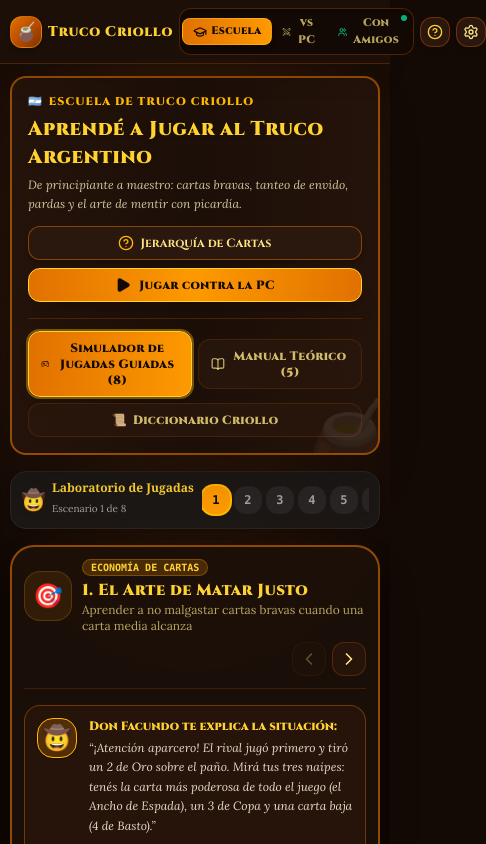
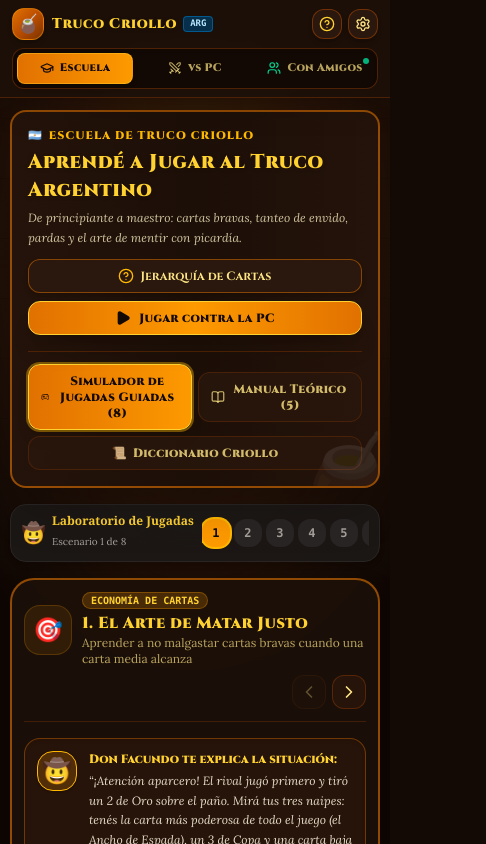
Before and after one commit to rdbergeruser-stack/Juego-Truco-Argentino, a React (Vite) app: page / in a window 390 px wide. Shown: the top 844 px of the page, 486 px wide, since content can reach past the window. Built offline with nearby package versions, Linux system fonts and the light colour scheme.

Commit message:
fix(mobile): Barra de navegacion responsive en dos niveles para movil sin desborde horizontal

```diff
--- a/src/App.tsx
+++ b/src/App.tsx
@@ -35,81 +35,105 @@ export function App() {
   return (
     <div className="min-h-screen bg-pulperia text-[#fbf3df] flex flex-col font-body selection:bg-amber-600 selection:text-[#fbf3df]">
       {/* Barra de Navegación Principal de la Pulpería */}
-      <header className="sticky top-0 z-30 bg-[#1c1009]/95 border-b border-amber-800/40 backdrop-blur-md px-2.5 sm:px-4 py-2 sm:py-2.5 shadow-xl">
-        <div className="max-w-6xl mx-auto flex items-center justify-between gap-1.5 sm:gap-2">
-          {/* Logo y Título Criollo */}
-          <div
-            onClick={() => setActiveTab('tutorial')}
-            className="flex items-center gap-1.5 sm:gap-2.5 cursor-pointer select-none group shrink-0"
-          >
-            <div className="w-8 h-8 sm:w-9 sm:h-9 rounded-xl bg-gradient-to-br from-amber-600 via-amber-700 to-amber-900 border border-amber-500/50 flex items-center justify-center text-lg sm:text-xl shadow-md group-hover:scale-105 transition">
-              🧉
-            </div>
-            <div>
-              <div className="flex items-center gap-1.5">
-                <span className="font-display font-black text-amber-300 text-sm sm:text-base md:text-lg tracking-wider leading-none drop-shadow">
-                  Truco Criollo
-                </span>
-                <span className="hidden xs:inline text-[9px] sm:text-[10px] bg-sky-950 text-sky-200 border border-sky-600/50 px-1.5 py-0.2 rounded font-mono font-bold">
-                  ARG
+      <header className="sticky top-0 z-30 bg-[#1c1009]/95 border-b border-amber-800/40 backdrop-blur-md px-3 sm:px-4 py-2 sm:py-2.5 shadow-xl">
+        <div className="max-w-6xl mx-auto flex flex-col md:flex-row md:items-center md:justify-between gap-2 md:gap-3">
+
+          {/* Fila Superior en Móvil / Lado Izquierdo en Desktop */}
+          <div className="flex items-center justify-between w-full md:w-auto">
+            {/* Logo y Título Criollo */}
+            <div
+              onClick={() => setActiveTab('tutorial')}
+              className="flex items-center gap-2 cursor-pointer select-none group shrink-0"
+            >
+              <div className="w-8 h-8 sm:w-9 sm:h-9 rounded-xl bg-gradient-to-br from-amber-600 via-amber-700 to-amber-900 border border-amber-500/50 flex items-center justify-center text-lg sm:text-xl shadow-md group-hover:scale-105 transition">
+                🧉
+              </div>
+              <div>
+                <div className="flex items-center gap-1.5">
+                  <span className="font-display font-black text-amber-300 text-sm sm:text-base md:text-lg tracking-wider leading-none drop-shadow">
+                    Truco Criollo
+                  </span>
+                  <span className="text-[9px] sm:text-[10px] bg-sky-950 text-sky-200 border border-sky-600/50 px-1.5 py-0.2 rounded font-mono font-bold">
+                    ARG
+                  </span>
+                </div>
+                <span className="text-[10px] text-amber-200/60 hidden md:block font-body italic -mt-0.5">
+                  Pulpería, Escuela & Amigos Online
                 </span>
               </div>
-              <span className="text-[10px] text-amber-200/60 hidden sm:block font-body italic -mt-0.5">
-                Pulpería, Escuela & Amigos Online
-              </span>
+            </div>
+
+            {/* Acciones Rápidas en Móvil (Ayuda y Ajustes) */}
+            <div className="flex md:hidden items-center gap-1.5">
+              <button
+                onClick={() => setIsHierarchyOpen(true)}
+                className="p-1.5 rounded-xl bg-[#2a170d] hover:bg-[#381f12] text-amber-300 border border-amber-700/50 shadow-md transition touch-manipulation active:scale-95"
+                title="Escala de Jerarquía de Cartas"
+              >
+                <HelpCircle className="w-4 h-4" />
+              </button>
+              <button
+                onClick={() => setIsSettingsOpen(true)}
+                className="p-1.5 rounded-xl bg-[#2a170d] hover:bg-[#381f12] text-amber-200 border border-amber-700/50 shadow-md transition touch-manipulation active:scale-95"
+                title="Ajustes de la partida"
+              >
+                <Settings className="w-4 h-4" />
+              </button>
             </div>
           </div>
 
-          {/* Selector de Modos Central */}
-          <div className="flex items-center bg-[#120904] p-0.5 sm:p-1 rounded-xl sm:rounded-2xl border border-amber-900/60 shadow-inner">
+          {/* Selector de Modos (Grid de 3 columnas en Móvil, Centrado en Desktop) */}
+          <nav className="w-full md:w-auto grid grid-cols-3 md:flex items-center bg-[#120904] p-1 rounded-xl sm:rounded-2xl border border-amber-900/60 shadow-inner gap-1">
             <button
               onClick={() => setActiveTab('tutorial')}
-              className={`flex items-center gap-1 px-2.5 sm:px-3.5 py-1 sm:py-1.5 rounded-lg sm:rounded-xl text-[11px] sm:text-xs font-display font-black tracking-wide transition touch-manipulation active:scale-95 ${
+              className={`flex items-center justify-center gap-1.5 px-2 sm:px-3.5 py-1.5 rounded-lg sm:rounded-xl text-[11px] sm:text-xs font-display font-black tracking-wide transition touch-manipulation active:scale-95 ${
                 activeTab === 'tutorial'
                   ? 'bg-gradient-to-r from-amber-600 to-amber-500 text-[#140a05] shadow-md border border-amber-300/40'
                   : 'text-amber-200/70 hover:text-amber-100'
               }`}
             >
-              <GraduationCap className="w-3.5 h-3.5 sm:w-4 sm:h-4" />
-              <span>Escuela</span>
+              <GraduationCap className="w-3.5 h-3.5 sm:w-4 sm:h-4 shrink-0" />
+              <span className="truncate">Escuela</span>
             </button>
             <button
               onClick={() => setActiveTab('game')}
-              className={`flex items-center gap-1 px-2.5 sm:px-3.5 py-1 sm:py-1.5 rounded-lg sm:rounded-xl text-[11px] sm:text-xs font-display font-black tracking-wide transition touch-manipulation active:scale-95 ${
+              className={`flex items-center justify-center gap-1.5 px-2 sm:px-3.5 py-1.5 rounded-lg sm:rounded-xl text-[11px] sm:text-xs font-display font-black tracking-wide transition touch-manipulation active:scale-95 ${
                 activeTab === 'game'
                   ? 'bg-gradient-to-r from-amber-600 to-amber-500 text-[#140a05] shadow-md border border-amber-300/40'
                   : 'text-amber-200/70 hover:text-amber-100'
               }`}
             >
-              <Swords className="w-3.5 h-3.5 sm:w-4 sm:h-4" />
-              <span>vs PC</span>
+              <Swords className="w-3.5 h-3.5 sm:w-4 sm:h-4 shrink-0" />
+              <span className="truncate">vs PC</span>
             </button>
             <button
               onClick={() => setActiveTab('multiplayer')}
-              className={`flex items-center gap-1 px-2.5 sm:px-3.5 py-1 sm:py-1.5 rounded-lg sm:rounded-xl text-[11px] sm:text-xs font-display font-black tracking-wide transition touch-manipulation active:scale-95 relative ${
+              className={`flex items-center justify-center gap-1.5 px-2 sm:px-3.5 py-1.5 rounded-lg sm:rounded-xl text-[11px] sm:text-xs font-display font-black tracking-wide transition touch-manipulation active:scale-95 relative ${
                 activeTab === 'multiplayer'
                   ? 'bg-gradient-to-r from-amber-600 to-amber-500 text-[#140a05] shadow-md border border-amber-300/40'
                   : 'text-amber-200/70 hover:text-amber-100'
               }`}
             >
-              <Users className="w-3.5 h-3.5 sm:w-4 sm:h-4 text-emerald-400" />
-              <span>Con Amigos</span>
+              <Users className="w-3.5 h-3.5 sm:w-4 sm:h-4 shrink-0 text-emerald-400" />
+              <span className="truncate">
+                <span className="hidden min-[350px]:inline">Con </span>Amigos
+              </span>
               <span className="w-1.5 h-1.5 rounded-full bg-emerald-400 animate-pulse absolute top-1 right-1" />
             </button>
-          </div>
+          </nav>
 
-          {/* Acciones Rápidas */}
-          <div className="flex items-center gap-1.5 shrink-0">
+          {/* Acciones Rápidas en Desktop */}
+          <div className="hidden md:flex items-center gap-1.5 shrink-0">
             <button
               onClick={() => setIsHierarchyOpen(true)}
-              className="p-1.5 sm:p-2 rounded-xl bg-[#2a170d] hover:bg-[#381f12] text-amber-300 border border-amber-700/50 shadow-md transition touch-manipulation active:scale-95"
+              className="p-2 rounded-xl bg-[#2a170d] hover:bg-[#381f12] text-amber-300 border border-amber-700/50 shadow-md transition touch-manipulation active:scale-95"
               title="Escala de Jerarquía de Cartas"
             >
               <HelpCircle className="w-4 h-4" />
             </button>
             <button
               onClick={() => setIsSettingsOpen(true)}
-              className="p-1.5 sm:p-2 rounded-xl bg-[#2a170d] hover:bg-[#381f12] text-amber-200 border border-amber-700/50 shadow-md transition touch-manipulation active:scale-95"
+              className="p-2 rounded-xl bg-[#2a170d] hover:bg-[#381f12] text-amber-200 border border-amber-700/50 shadow-md transition touch-manipulation active:scale-95"
               title="Ajustes de la partida"
             >
               <Settings className="w-4 h-4" />
--- a/src/components/Multiplayer/RoomLobbyView.tsx
+++ b/src/components/Multiplayer/RoomLobbyView.tsx
@@ -142,18 +142,18 @@ export function RoomLobbyView({
             </div>
 
             {/* Selector de Modalidad */}
-            <div className="flex items-center gap-1 bg-[#120803] p-1 rounded-xl border border-amber-900/60">
+            <div className="flex flex-wrap items-center gap-1 bg-[#120803] p-1 rounded-xl border border-amber-900/60">
               {(['1v1', '2v2', '3v3'] as MultiplayerMode[]).map((m) => (
                 <button
                   key={m}
                   onClick={() => onChangeMode(m)}
-                  className={`px-3 py-1 rounded-lg font-display font-bold transition text-xs ${
+                  className={`flex-1 sm:flex-initial text-center px-2.5 sm:px-3 py-1 rounded-lg font-display font-bold transition text-xs whitespace-nowrap ${
                     lobby.mode === m
                       ? 'bg-amber-600 text-[#140a05] shadow'
                       : 'text-amber-200/60 hover:text-amber-200'
                   }`}
                 >
-                  {m === '1v1' ? '1 vs 1' : m === '2v2' ? '2 vs 2 (Parejas)' : '3 vs 3 (Tríos)'}
+                  {m === '1v1' ? '1 vs 1' : m === '2v2' ? '2 vs 2' : '3 vs 3'}
                 </button>
               ))}
             </div>
--- a/src/index.css
+++ b/src/index.css
@@ -9,6 +9,8 @@
     font-family: 'Lora', Georgia, 'Times New Roman', serif;
     min-height: 100vh;
     min-height: 100dvh;
+    width: 100%;
+    overflow-x: hidden;
     touch-action: manipulation;
     -webkit-tap-highlight-color: transparent;
     -webkit-touch-callout: none;
```
